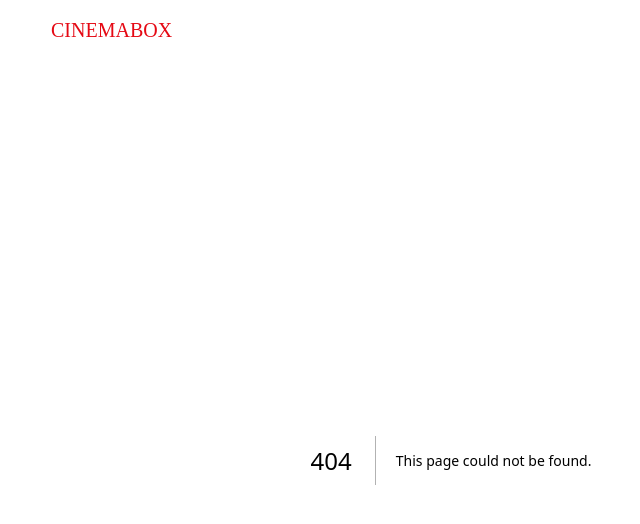
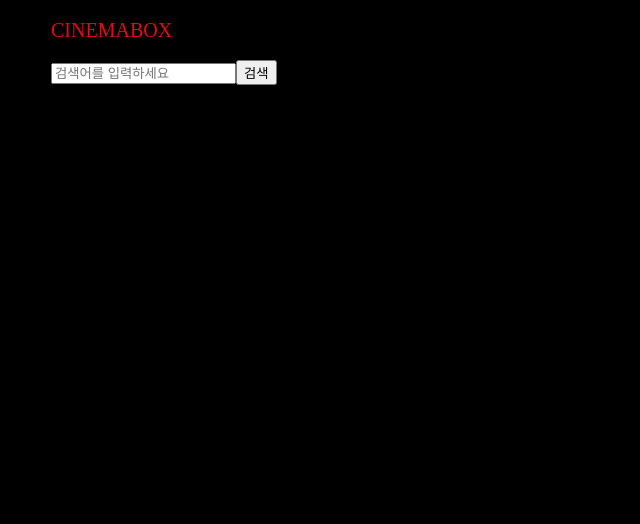
Before and after one commit to jjinheeWorld/cinemabox-pages, a Next.js app: page /components/searchable-layout in a window 1280 px wide. Before the commit this address had no page. Shown: the top 524 px of the page, without its empty margins (189-829 px from the left). Built offline with nearby package versions, Linux system fonts and the light colour scheme.

Commit message:
feat: SearchBar 기능 구현

```diff
--- a/src/pages/_app.tsx
+++ b/src/pages/_app.tsx
@@ -1,11 +1,18 @@
 import "@/styles/globals.css";
 import type { AppProps } from "next/app";
 import GlobalLayout from "./components/global-layout";
+import { ReactNode } from "react";
+import { NextPage } from "next";
 
-export default function App({ Component, pageProps }: AppProps) {
-  return (
-    <GlobalLayout>
-      <Component {...pageProps} />
-    </GlobalLayout>
-  );
+type NextPageWithLayout = NextPage & {
+  getLayout?: (page: ReactNode) => ReactNode;
+};
+
+export default function App({
+  Component,
+  pageProps,
+}: AppProps & { Component: NextPageWithLayout }) {
+  const getLayout = Component.getLayout ?? ((page: ReactNode) => page);
+
+  return <GlobalLayout>{getLayout(<Component {...pageProps} />)}</GlobalLayout>;
 }
--- /dev/null
+++ b/src/pages/components/searchable-layout.tsx
@@ -0,0 +1,45 @@
+import { useRouter } from "next/router";
+import { ReactNode, useEffect, useState } from "react";
+
+export default function SearchableLayout({
+  children,
+}: {
+  children: ReactNode;
+}) {
+  const router = useRouter();
+  const [search, setSearch] = useState("");
+
+  const q = router.query.q as string;
+
+  useEffect(() => {
+    setSearch(q || "");
+  }, [q]);
+
+  const onChangeSearch = (e: React.ChangeEvent<HTMLInputElement>) => {
+    setSearch(e.target.value);
+  };
+
+  const onSubmit = () => {
+    if (!search || q === search) return;
+    router.push(`/search?q=${search}`);
+  };
+
+  const onKeyDown = (e: React.KeyboardEvent<HTMLInputElement>) => {
+    if (e.key === "Enter") onSubmit();
+  };
+
+  return (
+    <div>
+      <div>
+        <input
+          value={search}
+          onChange={onChangeSearch}
+          onKeyDown={onKeyDown}
+          placeholder="검색어를 입력하세요"
+        />
+        <button onClick={onSubmit}>검색</button>
+      </div>
+      {children}
+    </div>
+  );
+}
--- a/src/pages/search/index.tsx
+++ b/src/pages/search/index.tsx
@@ -1,4 +1,6 @@
 import { useRouter } from "next/router";
+import { ReactNode } from "react";
+import SearchableLayout from "../components/searchable-layout";
 
 export default function Page() {
   const router = useRouter();
@@ -6,3 +8,7 @@
 
   return <h1>검색 결과 :{q}</h1>;
 }
+
+Page.getLayout = (page: ReactNode) => {
+  return <SearchableLayout>{page}</SearchableLayout>;
+};
```
Also changed, not shown: src/pages/index.tsx (+8 -1 lines).
